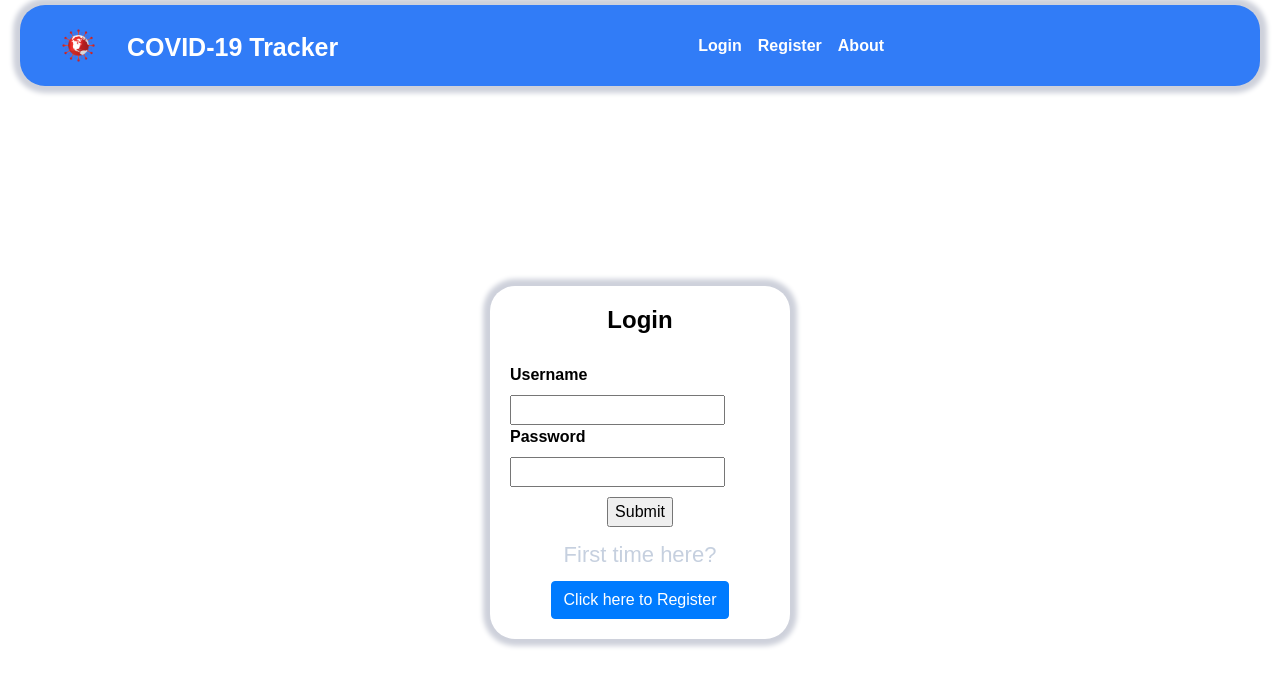
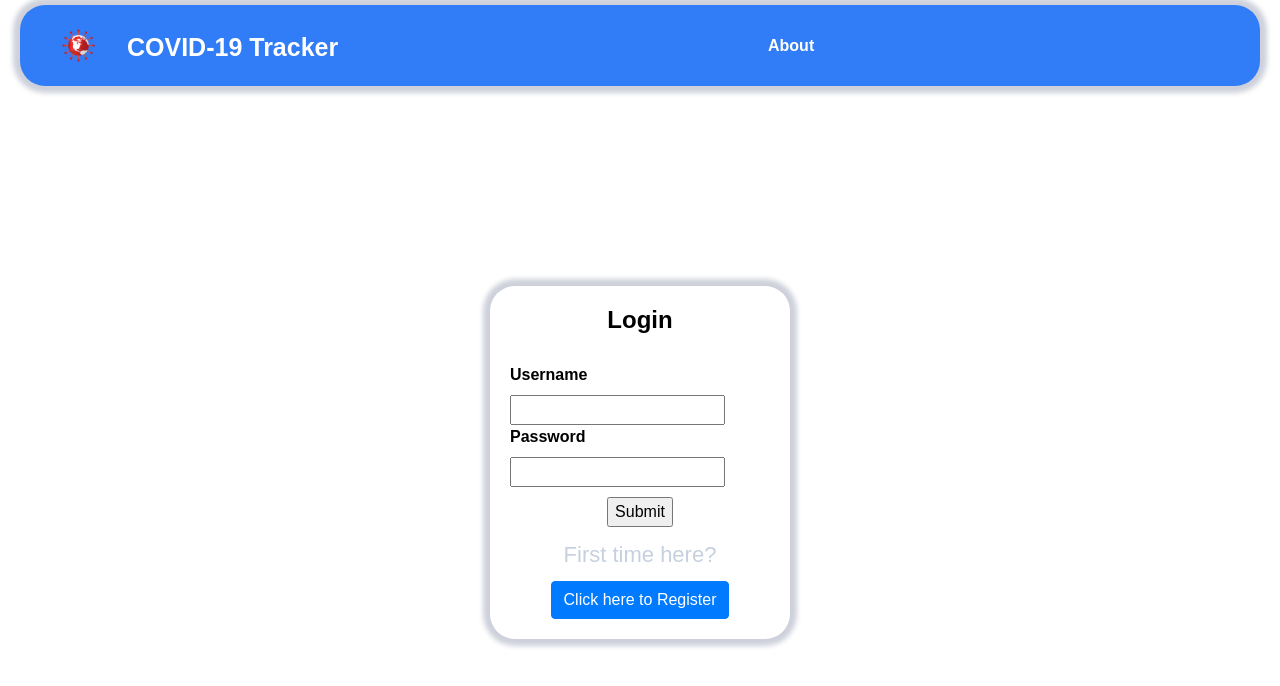
Before and after one commit to radbahi/newcovid19tracker, a React (Create React App) app in the folder frontend/: page /login in a window 1280 px wide. Shown: the top 686 px of the page. Built offline with nearby package versions, Linux system fonts and the light colour scheme; no server answers.

Commit message:
logout button conditional on navbar

```diff
--- a/frontend/src/App.css
+++ b/frontend/src/App.css
@@ -35,13 +35,14 @@
   justify-content: center;
 }
 
+
 .logregbutt{
   text-align: center;
   margin-top: 10px;
 }
 
 #responsive-navbar-nav{
-  justify-content: space-evenly;
+  justify-content: center;
 }
 
 .logo{
--- a/frontend/src/components/GraphAndMap.js
+++ b/frontend/src/components/GraphAndMap.js
@@ -3,6 +3,7 @@ import { useSelector, useDispatch } from 'react-redux'
 import { Dropdown } from 'react-bootstrap'
 import { updateUser } from '../actions/userActions.js'
 import styled from 'styled-components'
+// import useScript from './Marquee.js'
 
 import axios from 'axios'
 
@@ -28,6 +29,7 @@ const GraphAndMap = () => {
   const [worldData, setWorldData] = useState({})
 
   const userState = useSelector((state) => state.userState)
+  // useScript("./Marquee.js")
 
   useEffect(() => {
     const addDiseaseData = async () => {
--- a/frontend/src/screens/HomeScreen.js
+++ b/frontend/src/screens/HomeScreen.js
@@ -1,7 +1,4 @@
 import GraphAndMap from '../components/GraphAndMap'
-import { Button } from 'react-bootstrap'
-import { useDispatch } from 'react-redux'
-import { logout } from '../actions/userActions.js'
 import styled from 'styled-components'
 
 const StyledWrapper = styled.div`
@@ -9,18 +6,12 @@ const StyledWrapper = styled.div`
 `
 
 const HomeScreen = () => {
-  const dispatch = useDispatch()
-
   // const userState = useSelector((state) => state.userState)
 
   // const { userInfo } = userState
 
-  const logoutHandler = () => {
-    dispatch(logout())
-  }
   return (
     <StyledWrapper>
-      <Button onClick={logoutHandler}>LOGOUT</Button>
       <GraphAndMap />
     </StyledWrapper>
   )
--- a/frontend/src/screens/NavBar.js
+++ b/frontend/src/screens/NavBar.js
@@ -1,11 +1,20 @@
-import { Navbar, Nav } from 'react-bootstrap'
+import { Navbar, Nav, Button } from 'react-bootstrap'
 import React from 'react';
 import logo from '../covidLogo.png'
+import { useSelector, useDispatch } from 'react-redux'
+import { logout } from '../actions/userActions.js'
 
 
 const NavBar = () => {
+    const dispatch = useDispatch()
+     const logoutHandler = () => {
+        dispatch(logout())
+    }
+
+    const userState = useSelector((state) => state.userState)
+
     return (
-        <Navbar className="navbar" >
+        <Navbar className="navbar">
             <Navbar.Brand className="navbar-brand" href="/">
             <img
         alt=""
@@ -19,8 +28,7 @@ const NavBar = () => {
             <Navbar.Toggle aria-controls="basic-navbar-nav" />
             <Navbar.Collapse id="responsive-navbar-nav">
             <Nav>
-                <Nav.Link href="/login"> Login </Nav.Link>
-                <Nav.Link href="/register"> Register </Nav.Link>
+                {userState ? <Button className="logoutButton" onClick={logoutHandler}> Logout </Button> : null}
                 <Nav.Link href="/about"> About </Nav.Link>
             </Nav>
             </Navbar.Collapse>
@@ -28,4 +36,5 @@ const NavBar = () => {
     );
 }
 
+
 export default NavBar;
```
Also changed, not shown: frontend/src/components/Marquee.js (+13 -6 lines).
